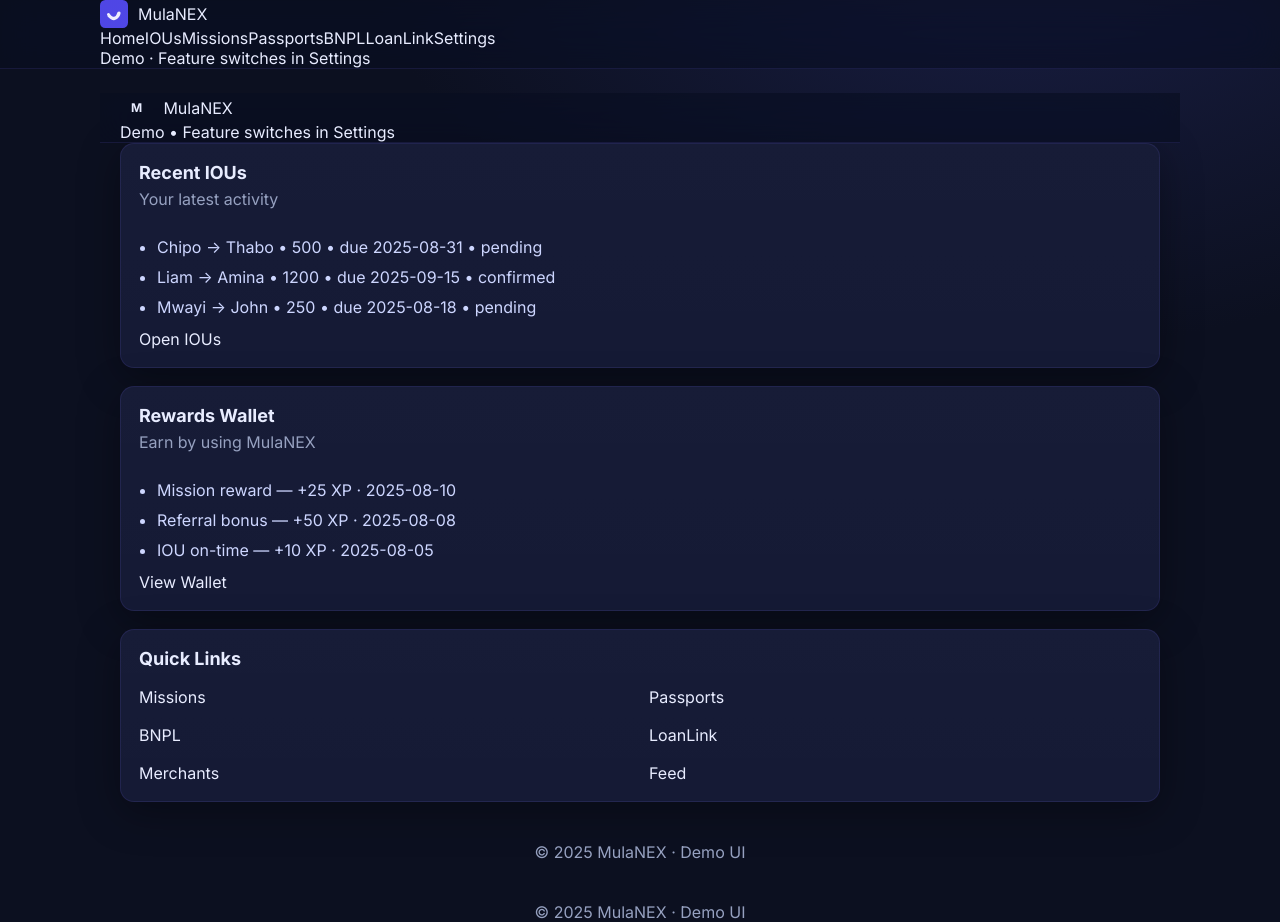
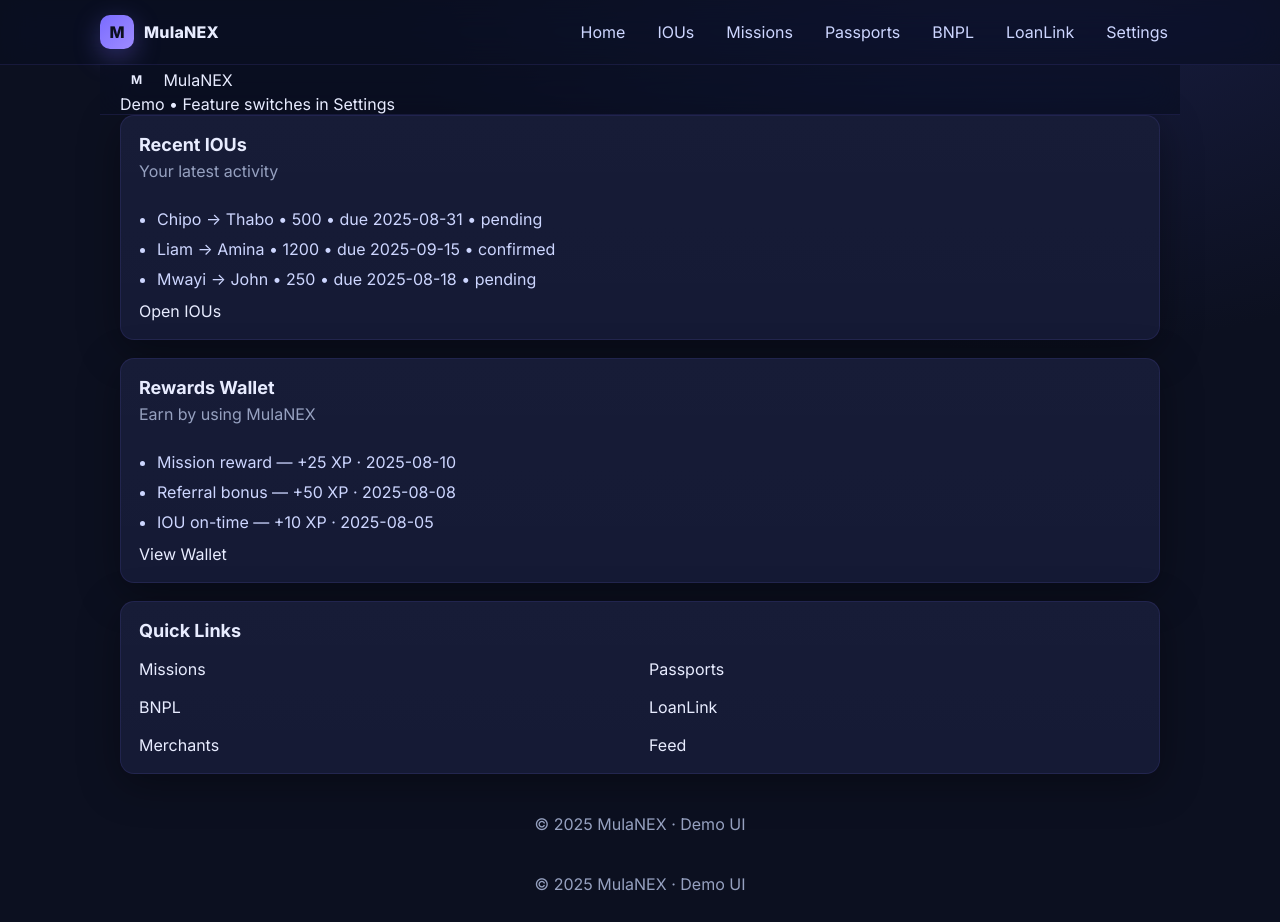
Before and after one commit to Mzondiwe/mulanex-demo, a Next.js app: page / in a window 1280 px wide. After the commit the page ends 894 px from the top, so only its background shows below. Built offline with nearby package versions, Linux system fonts and the light colour scheme.

Commit message:
Update _app.js

```diff
--- a/pages/_app.js
+++ b/pages/_app.js
@@ -1,25 +1,15 @@
-import '../styles/globals.css'
-import { useEffect, useState } from 'react'
-import Link from 'next/link'
-import Image from 'next/image'
-import { DEFAULT_FLAGS, loadFlags, saveFlags } from '../lib/flags'
+// pages/_app.js
+import '../styles/globals.css';
+import NavBar from '../components/NavBar';
 
-function Nav({ active }){
-  const tabs=[['Home','/'],['IOUs','/ious'],['Missions','/missions'],['Passports','/passports'],['BNPL','/bnpl'],['LoanLink','/loanlink'],['Settings','/settings']]
-  return (<div className="nav"><div className="nav-inner container">
-    <div className="brand"><Image src="/logo.svg" alt="logo" width={28} height={28}/><span>MulaNEX</span></div>
-    <div className="tabs">{tabs.map(([label,href])=>(<Link key={href} href={href} className={"tab"+(active===href?' active':'')}>{label}</Link>))}</div>
-    <div className="grow"/><span className="kbd">Demo · Feature switches in Settings</span>
-  </div></div>)
+export default function App({ Component, pageProps }) {
+  return (
+    <>
+      <NavBar />
+      <main className="container">
+        <Component {...pageProps} />
+      </main>
+      <footer className="footer">© {new Date().getFullYear()} MulaNEX · Demo UI</footer>
+    </>
+  );
 }
-
-export default function App({ Component, pageProps, router }){
-  const [flags,setFlags]=useState(DEFAULT_FLAGS)
-  useEffect(()=>{setFlags(loadFlags())},[])
-  useEffect(()=>{saveFlags(flags)},[flags])
-  return (<>
-    <Nav active={router.pathname}/>
-    <div className="container" style={{paddingTop:24}}><Component {...pageProps} flags={flags} setFlags={setFlags}/></div>
-    <div className="footer">© {new Date().getFullYear()} MulaNEX · Demo UI</div>
-  </>)
-}
```
